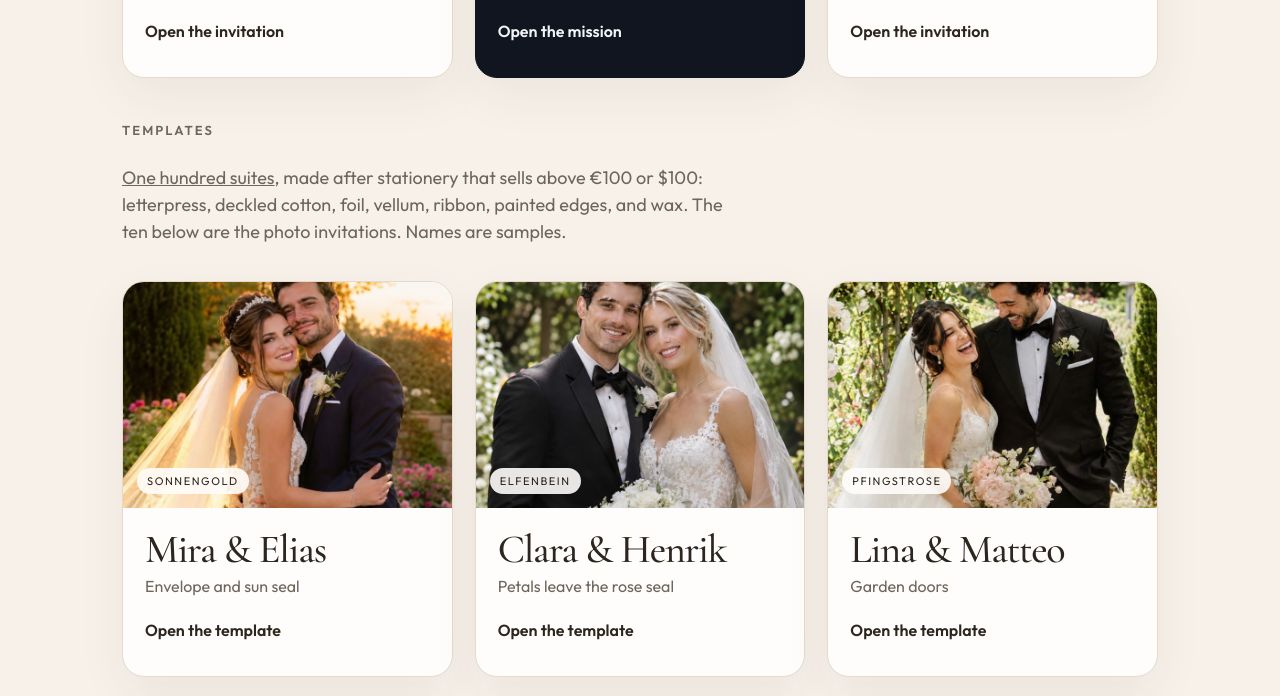
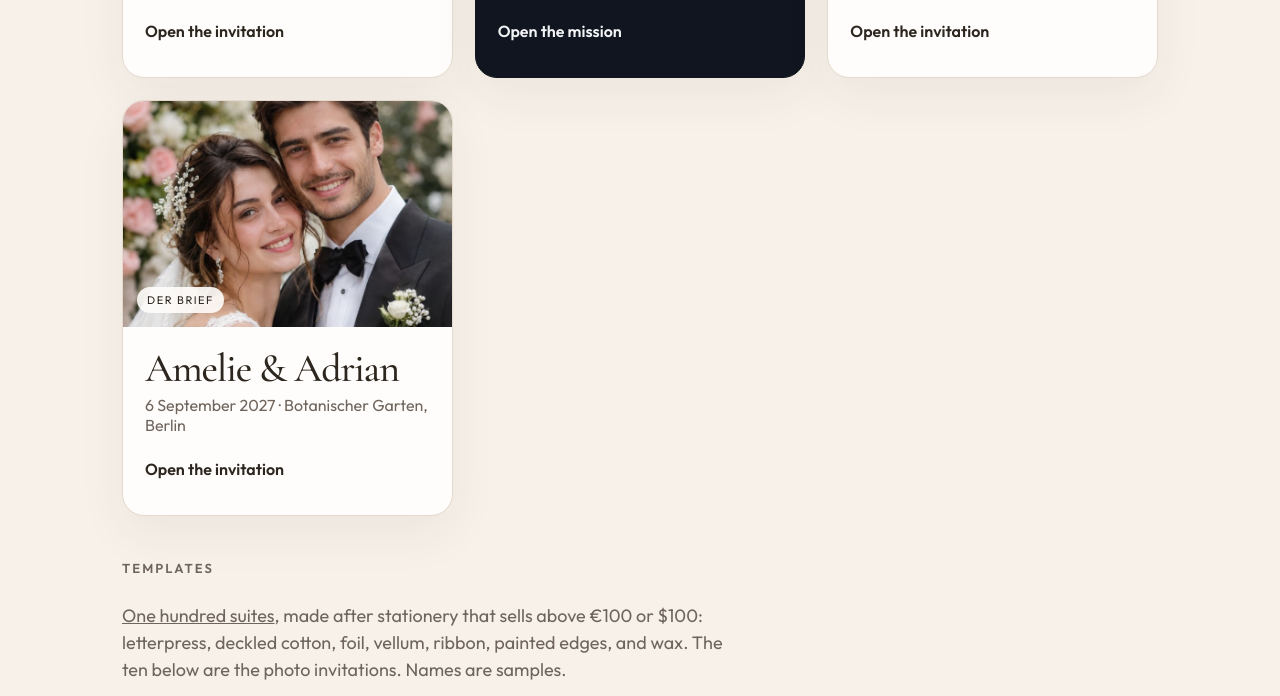
Before and after one commit to cod-ies/invitation-desk, a plain HTML site: page index.html in a window 1280 px wide. Shown: the part 526-1222 px from the top of the page. Drawn offline with nearby package versions, Linux system fonts and the light colour scheme.

Commit message:
Add Amelie and Adrian as the fourth project on the desk.
Co-authored-by: Cursor <cursoragent@cursor.com>

```diff
--- a/index.html
+++ b/index.html
@@ -110,6 +110,17 @@
           <p class="open">Open the invitation</p>
         </div>
       </a>
+      <a class="project" href="https://cod-ies.github.io/amelie-adrian-brief/">
+        <div class="frame">
+          <img src="images/amelie-adrian.jpg" alt="Amelie and Adrian by a flower wall" style="object-position: center 24%;">
+          <span class="tag">Der Brief</span>
+        </div>
+        <div class="body">
+          <h2>Amelie &amp; Adrian</h2>
+          <p class="when">6 September 2027 · Botanischer Garten, Berlin</p>
+          <p class="open">Open the invitation</p>
+        </div>
+      </a>
     </section>
     <h2 class="section">Templates</h2>
     <p class="lede"><a href="https://cod-ies.github.io/invitation-templates/">One hundred suites</a>, made after stationery that sells above €100 or $100: letterpress, deckled cotton, foil, vellum, ribbon, painted edges, and wax. The ten below are the photo invitations. Names are samples.</p>
@@ -155,7 +166,7 @@
         <div class="body"><h2>Marie &amp; Anton</h2><p class="when">Ring wipe</p><p class="open">Open the template</p></div>
       </a>
     </section>
-    <footer>Three projects. One hundred templates. Names on the templates are samples.</footer>
+    <footer>Four projects. One hundred templates. Names on the templates are samples.</footer>
   </main>
 </body>
 </html>
```
Also changed, not shown: images/amelie-adrian.jpg (added).
